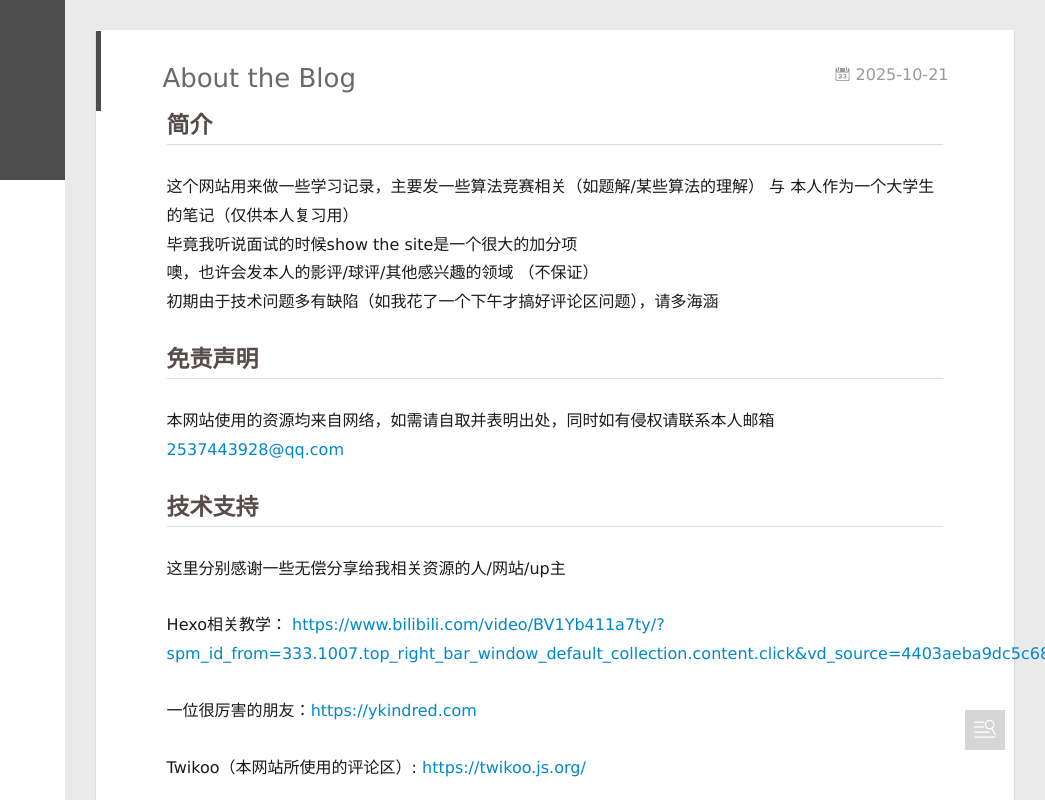
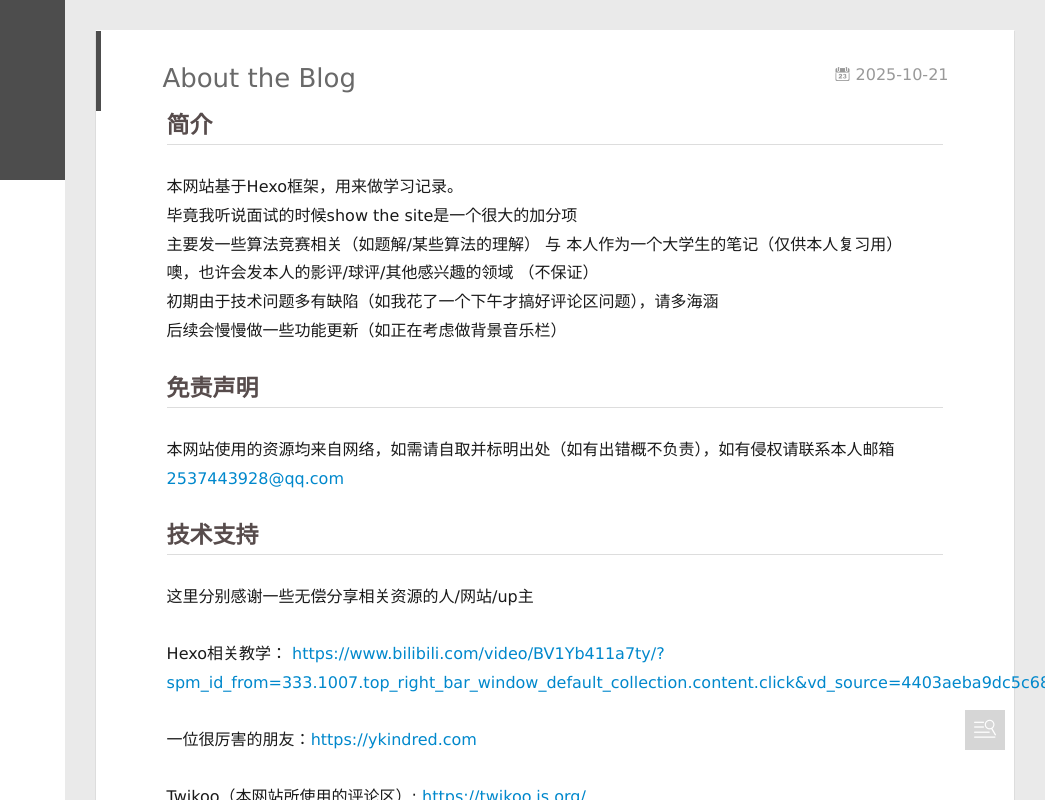
Before and after one commit to F16wer/F16wer.github.io, a plain HTML site: page 2025/10/21/About-the-Blog/index.html in a window 1280 px wide. Shown: the full height of the page, 235-1280 px from the left. Drawn offline with Linux system fonts and the light colour scheme; some packages are replaced by stand-ins of ours; a script that the page names is missing.

Commit message:
Site updated: 2025-10-21 23:46:21

```diff
--- a/2025/10/21/About-the-Blog/index.html
+++ b/2025/10/21/About-the-Blog/index.html
@@ -8,15 +8,15 @@
   <link rel="dns-prefetch" href="http://example.com">
   <title>About the Blog | Hexo</title>
   <meta name="viewport" content="width=device-width, initial-scale=1, maximum-scale=1">
-  <meta name="description" content="简介这个网站用来做一些学习记录，主要发一些算法竞赛相关（如题解&#x2F;某些算法的理解） 与 本人作为一个大学生的笔记（仅供本人复习用）毕竟我听说面试的时候show the site是一个很大的加分项噢，也许会发本人的影评&#x2F;球评&#x2F;其他感兴趣的领域 （不保证）初期由于技术问题多有缺陷（如我花了一个下午才搞好评论区问题），请多海涵">
+  <meta name="description" content="简介本网站基于Hexo框架，用来做学习记录。毕竟我听说面试的时候show the site是一个很大的加分项主要发一些算法竞赛相关（如题解&#x2F;某些算法的理解） 与 本人作为一个大学生的笔记（仅供本人复习用）噢，也许会发本人的影评&#x2F;球评&#x2F;其他感兴趣的领域 （不保证）初期由于技术问题多有缺陷（如我花了一个下午才搞好评论区问题），请多海涵后续会慢慢做一些功能更新（如正在考虑做">
 <meta property="og:type" content="article">
 <meta property="og:title" content="About the Blog">
 <meta property="og:url" content="http://example.com/2025/10/21/About-the-Blog/index.html">
 <meta property="og:site_name" content="Hexo">
-<meta property="og:description" content="简介这个网站用来做一些学习记录，主要发一些算法竞赛相关（如题解&#x2F;某些算法的理解） 与 本人作为一个大学生的笔记（仅供本人复习用）毕竟我听说面试的时候show the site是一个很大的加分项噢，也许会发本人的影评&#x2F;球评&#x2F;其他感兴趣的领域 （不保证）初期由于技术问题多有缺陷（如我花了一个下午才搞好评论区问题），请多海涵">
+<meta property="og:description" content="简介本网站基于Hexo框架，用来做学习记录。毕竟我听说面试的时候show the site是一个很大的加分项主要发一些算法竞赛相关（如题解&#x2F;某些算法的理解） 与 本人作为一个大学生的笔记（仅供本人复习用）噢，也许会发本人的影评&#x2F;球评&#x2F;其他感兴趣的领域 （不保证）初期由于技术问题多有缺陷（如我花了一个下午才搞好评论区问题），请多海涵后续会慢慢做一些功能更新（如正在考虑做">
 <meta property="og:locale" content="en_US">
 <meta property="article:published_time" content="2025-10-21T11:30:58.000Z">
-<meta property="article:modified_time" content="2025-10-21T11:55:10.408Z">
+<meta property="article:modified_time" content="2025-10-21T15:46:06.494Z">
 <meta property="article:author" content="John Doe">
 <meta property="article:tag" content="规划">
 <meta name="twitter:card" content="summary">
@@ -161,13 +161,13 @@
 
   <div class="article-entry" itemprop="articleBody">
 
-    <h2 id="简介"><a href="#简介" class="headerlink" title="简介"></a>简介</h2><p>这个网站用来做一些学习记录，主要发一些算法竞赛相关（如题解&#x2F;某些算法的理解） 与 本人作为一个大学生的笔记（仅供本人复习用）<br>毕竟我听说面试的时候show the site是一个很大的加分项<br>噢，也许会发本人的影评&#x2F;球评&#x2F;其他感兴趣的领域 （不保证）<br>初期由于技术问题多有缺陷（如我花了一个下午才搞好评论区问题），请多海涵</p>
-<h2 id="免责声明"><a href="#免责声明" class="headerlink" title="免责声明"></a>免责声明</h2><p>本网站使用的资源均来自网络，如需请自取并表明出处，同时如有侵权请联系本人邮箱<a href="mailto:&#50;&#x35;&#51;&#55;&#52;&#52;&#51;&#57;&#50;&#56;&#x40;&#113;&#113;&#x2e;&#99;&#111;&#x6d;">&#50;&#x35;&#51;&#55;&#52;&#52;&#51;&#57;&#50;&#56;&#x40;&#113;&#113;&#x2e;&#99;&#111;&#x6d;</a></p>
-<h2 id="技术支持"><a href="#技术支持" class="headerlink" title="技术支持"></a>技术支持</h2><p>这里分别感谢一些无偿分享给我相关资源的人&#x2F;网站&#x2F;up主</p>
+    <h2 id="简介"><a href="#简介" class="headerlink" title="简介"></a>简介</h2><p>本网站基于Hexo框架，用来做学习记录。<br>毕竟我听说面试的时候show the site是一个很大的加分项<br>主要发一些算法竞赛相关（如题解&#x2F;某些算法的理解） 与 本人作为一个大学生的笔记（仅供本人复习用）<br>噢，也许会发本人的影评&#x2F;球评&#x2F;其他感兴趣的领域 （不保证）<br>初期由于技术问题多有缺陷（如我花了一个下午才搞好评论区问题），请多海涵<br>后续会慢慢做一些功能更新（如正在考虑做背景音乐栏）</p>
+<h2 id="免责声明"><a href="#免责声明" class="headerlink" title="免责声明"></a>免责声明</h2><p>本网站使用的资源均来自网络，如需请自取并标明出处（如有出错概不负责），如有侵权请联系本人邮箱<a href="mailto:&#x32;&#x35;&#x33;&#55;&#x34;&#52;&#51;&#x39;&#50;&#56;&#64;&#113;&#x71;&#x2e;&#99;&#x6f;&#109;">&#x32;&#x35;&#x33;&#55;&#x34;&#52;&#51;&#x39;&#50;&#56;&#64;&#113;&#x71;&#x2e;&#99;&#x6f;&#109;</a></p>
+<h2 id="技术支持"><a href="#技术支持" class="headerlink" title="技术支持"></a>技术支持</h2><p>这里分别感谢一些无偿分享相关资源的人&#x2F;网站&#x2F;up主</p>
 <p>Hexo相关教学： <a target="_blank" rel="noopener" href="https://www.bilibili.com/video/BV1Yb411a7ty/?spm_id_from=333.1007.top_right_bar_window_default_collection.content.click&vd_source=4403aeba9dc5c681a5ebb5a3ac3f1129">https://www.bilibili.com/video/BV1Yb411a7ty/?spm_id_from=333.1007.top_right_bar_window_default_collection.content.click&amp;vd_source=4403aeba9dc5c681a5ebb5a3ac3f1129</a></p>
 <p>一位很厉害的朋友：<a target="_blank" rel="noopener" href="https://ykindred.com/">https://ykindred.com</a></p>
 <p>Twikoo（本网站所使用的评论区）: <a target="_blank" rel="noopener" href="https://twikoo.js.org/">https://twikoo.js.org/</a></p>
-<p>Yilia（本网站所使用的主题）：<a target="_blank" rel="noopener" href="https://github.com/buxiaoxing/yilia-more">https://github.com/buxiaoxing/yilia-more</a></p>
+<p>Yilia（本网站所使用的主题 有微调）：<a target="_blank" rel="noopener" href="https://github.com/buxiaoxing/yilia-more">https://github.com/buxiaoxing/yilia-more</a></p>
 
 
 
```
Also changed, not shown: index.html (+1 -1 lines).
